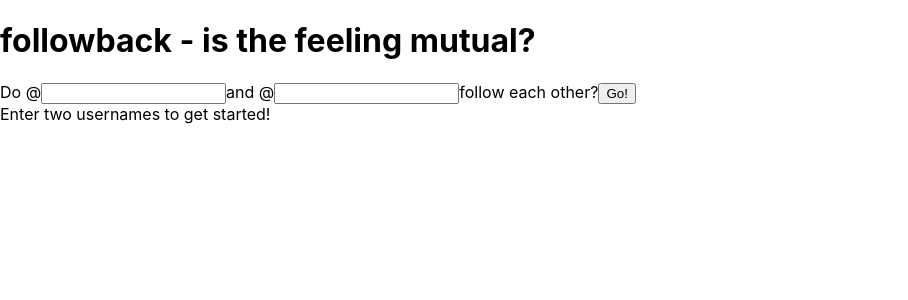
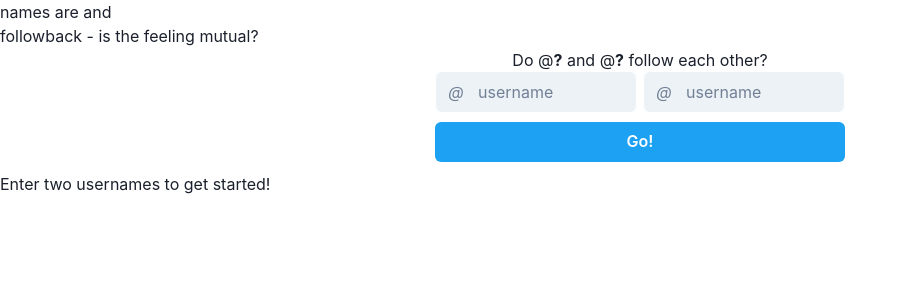
Before and after one commit to M7s7/followback, a React (Create React App) app in the folder frontend/: page / in a window 1280 px wide. Shown: the top 300 px of the page, without its empty margins (0-908 px from the left). Built offline with nearby package versions, Linux system fonts and the light colour scheme; no server answers.

Commit message:
Styled button, card and search button components

```diff
--- a/frontend/package.json
+++ b/frontend/package.json
@@ -3,10 +3,14 @@
   "version": "0.1.0",
   "private": true,
   "dependencies": {
+    "@chakra-ui/react": "^2.4.6",
+    "@emotion/react": "^11.10.5",
+    "@emotion/styled": "^11.10.5",
     "@testing-library/jest-dom": "^5.16.5",
     "@testing-library/react": "^13.4.0",
     "@testing-library/user-event": "^13.5.0",
     "axios": "^1.2.2",
+    "framer-motion": "^8.2.4",
     "react": "^18.2.0",
     "react-dom": "^18.2.0",
     "react-scripts": "5.0.1",
--- a/frontend/src/App.js
+++ b/frontend/src/App.js
@@ -1,4 +1,5 @@
 import React, { useState } from 'react'
+import { ChakraProvider } from '@chakra-ui/react'
 import { userID, userFollowing, getMutuals, getTweets } from './services/twitterService'
 import { Display, Form } from './components'
 
@@ -72,11 +73,14 @@ const App = () => {
   }
 
   return (
-    <div>
-      <h1>followback - is the feeling mutual? </h1>
-      <Form inputs={inputs} handleInput={handleInput} handleSubmit={handleSubmit} />
-      <Display names={names} data={data} fetchData={fetchTwitterData} />
-    </div>
+    <ChakraProvider>
+      <div>
+        names are {names[0]} and {names[1]}
+        <h1>followback - is the feeling mutual? </h1>
+        <Form inputs={inputs} handleInput={handleInput} handleSubmit={handleSubmit} />
+        <Display names={names} data={data} fetchData={fetchTwitterData} />
+      </div>
+    </ChakraProvider>
   )
 }
 
--- a/frontend/src/components/Form.js
+++ b/frontend/src/components/Form.js
@@ -1,10 +1,20 @@
+import { HStack, Center, Box, Text } from '@chakra-ui/react'
+import { UserInput, MyButton } from './UIElements'
+
 const Form = ({ inputs, handleInput, handleSubmit }) => {
   return (
     <div>
-        Do @<input value={inputs[0]} id="user1" onChange={handleInput} />
-        and @<input value={inputs[1]} id="user2" onChange={handleInput} />
-        follow each other?
-        <button onClick={handleSubmit}> Go! </button>
+      {inputs[0]} {inputs[1]}
+      <Box align='center'>
+        <Text> Do @<b>{inputs[0] === "" ? "?" : inputs[0]}</b> and @<b>{inputs[1] === "" ? "?" : inputs[1]}</b> follow each other? </Text>
+          <Center>
+          <HStack alignItems='center'>
+            <UserInput value={inputs[0]} id="user1" handleInput={handleInput} />
+            <UserInput value={inputs[1]} id="user2" handleInput={handleInput} />
+          </HStack>
+        </Center>
+        <MyButton value='Go!' handleClick={handleSubmit} width="410px"/>
+      </Box>
     </div>
   )
 }
--- a/frontend/src/components/MutualFollowingStatus.js
+++ b/frontend/src/components/MutualFollowingStatus.js
@@ -1,3 +1,6 @@
+import { VStack, Center } from '@chakra-ui/react'
+import { UserCard } from './UIElements'
+
 const MutualFollowingStatus = ({ data }) => {
   const ID1 = data.user1.ID
   const ID2 = data.user2.ID
@@ -30,21 +33,19 @@ const MutualFollowingStatus = ({ data }) => {
       </div>
   }
 
-  const eachUser = (user) => {
-    return (
-      <div>
-        {user.name}
-        <a href={"https://twitter.com/" + user.username}> (@{user.username})</a>
-        <img src={user.profile_image_url} />
-      </div>
-    )
-  }
-
   return (
     <div>
       {status}
       Furthermore, there are {data.mutuals.data.length} users that they both follow:
-      {data.mutuals.data.map((user) => eachUser(user))}
+      <Center>
+        <VStack>
+          {data.mutuals.data.map((user) => UserCard(user))}
+        </VStack>
+
+      </Center>
+
+
+
     </div>
   )
 }
--- /dev/null
+++ b/frontend/src/components/UIElements.js
@@ -0,0 +1,55 @@
+import { Button, ButtonGroup, Input, InputLeftElement, InputGroup, Box, Text, Flex, Avatar, Link } from '@chakra-ui/react'
+
+const UserCard = (user) => {
+    return (
+      <Box w='110%' bg='white' borderWidth='2px' borderRadius='100' pt='2%' pb='2%'>
+        <Flex pl='2%'>
+          <Avatar src={user.profile_image_url}/>
+          <Box pl='4%'>
+            <Text fontWeight='bold'>
+              {user.name}
+            </Text>
+            <Link color='#1DA1F2' href={"https://twitter.com/" + user.username}>
+              @{user.username}
+            </Link>
+          </Box>
+        </Flex>
+      </Box>
+    )
+}
+
+const UserInput = ({ value, id, handleInput }) => {
+    return (
+      <InputGroup maxWidth="200px">
+        <InputLeftElement
+          children='@'
+          fontStyle='italic'
+          color='gray.500'
+        />
+        <Input size='md'
+          placeholder='username'
+          variant='filled'
+          bg='gray.100'
+          value={value}
+          id={id}
+          onChange={handleInput}
+        />
+      </InputGroup>
+    )
+  }
+
+  const MyButton = ({ value, handleClick, width }) => {
+    return (
+      <ButtonGroup padding='10px'>
+        <Button w={width}
+          colorScheme='twitter'
+          onClick={handleClick}
+        >
+          {value}
+        </Button>
+
+      </ButtonGroup>
+    )
+  }
+
+export { UserCard, UserInput, MyButton }
```
Also changed, not shown: 1 other file (tests, documents, lock files or other folders).
